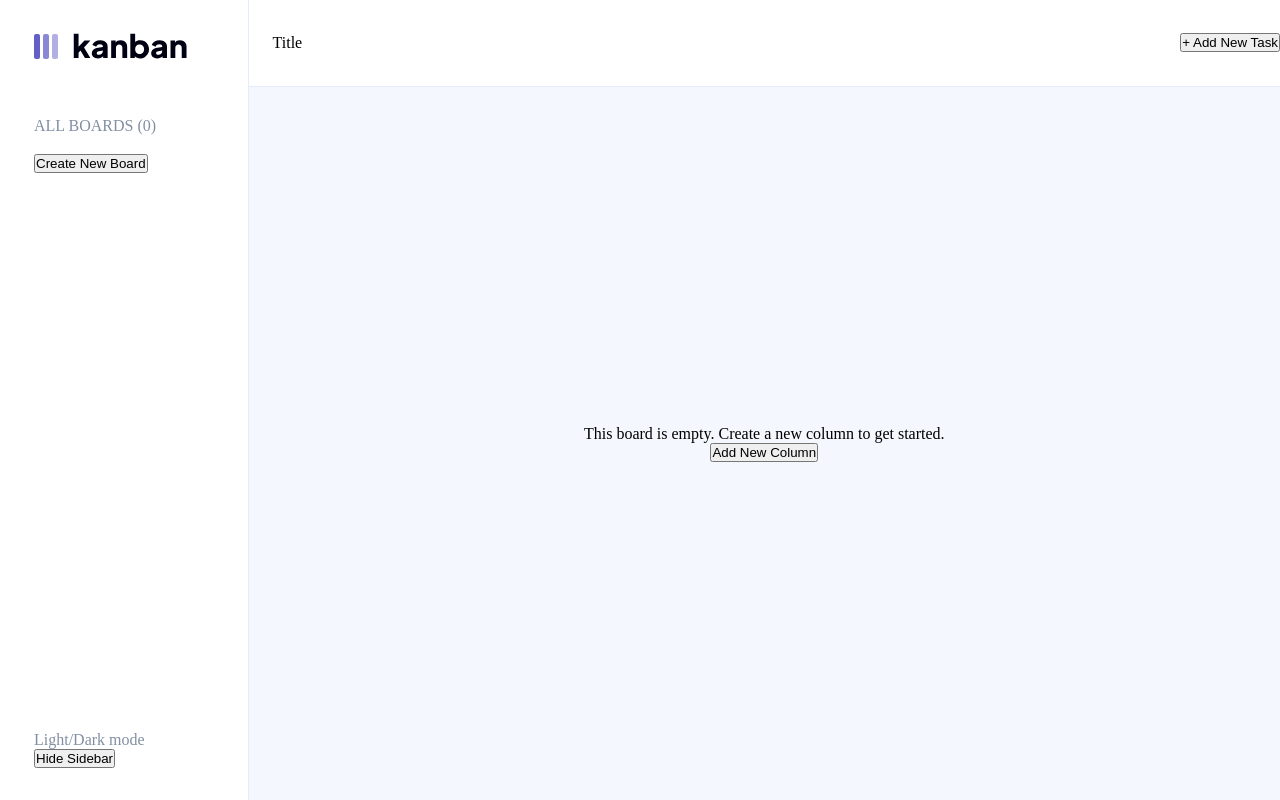
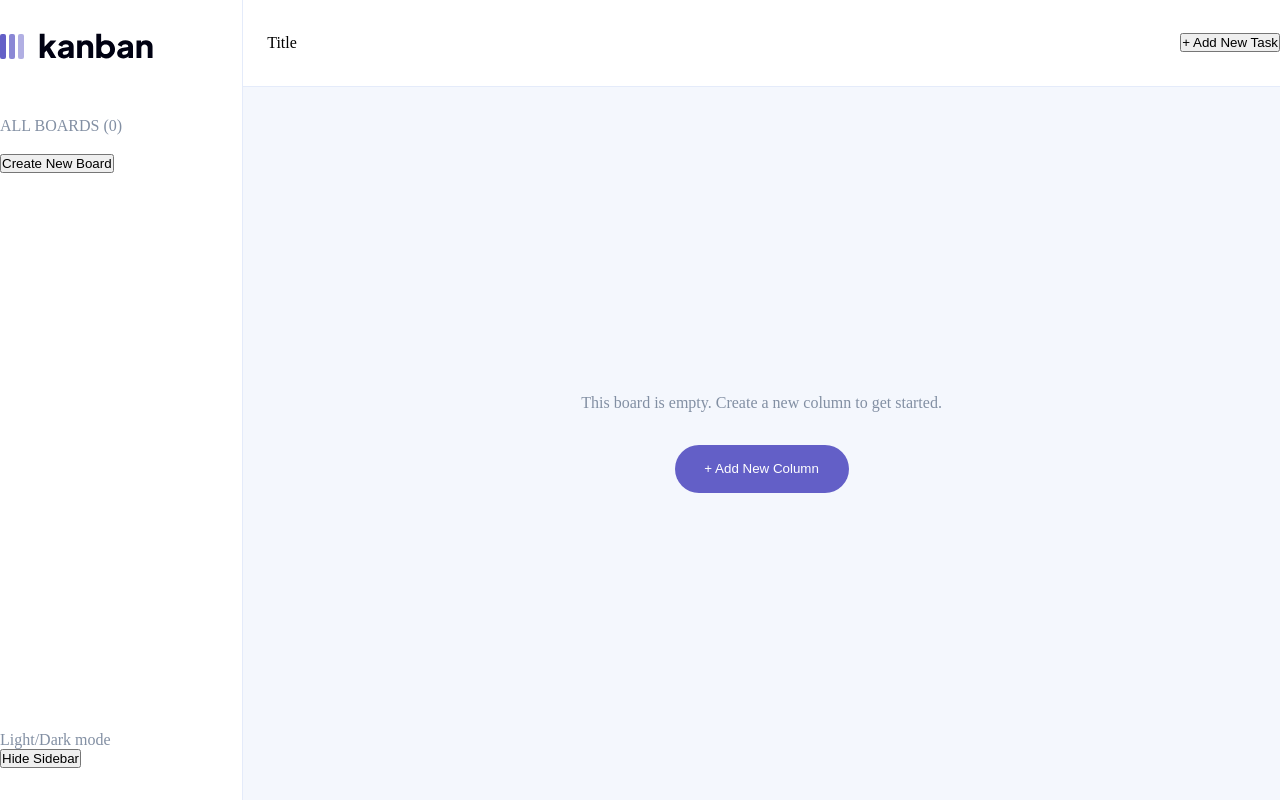
Before and after one commit to saidgachaev/kanban-task-manager, a React (Vite) app: page / in a window 1280 px wide. Built offline with nearby package versions, Linux system fonts and the light colour scheme.

Commit message:
styling board

```diff
--- a/src/components/Board/Board.tsx
+++ b/src/components/Board/Board.tsx
@@ -1,11 +1,11 @@
-import './index.css'
+import './index.css';
 const Board = () => {
-    return (
-        <div className="board">
-            This board is empty. Create a new column to get started.
-            <button>Add New Column</button>
-        </div>
-    );
+	return (
+		<div className='board'>
+			<div className='title'>This board is empty. Create a new column to get started.</div>
+			<button className='add-column-button'>+ Add New Column</button>
+		</div>
+	);
 };
 
 export default Board;
--- a/src/components/Board/index.css
+++ b/src/components/Board/index.css
@@ -6,3 +6,18 @@
     justify-content: center;
     align-items: center;
 }
+
+.title {
+    color: #828FA3;
+    margin-bottom: 33px;
+}
+
+.add-column-button {
+    height: 48px;
+    width: 174px;
+    background-color: #635FC7;
+    color: #ffff;
+    border: none;
+    border-radius: 24px;
+    cursor: pointer;
+}
--- a/src/components/Sidebar/Sidebar.tsx
+++ b/src/components/Sidebar/Sidebar.tsx
@@ -10,6 +10,7 @@ interface Board {
 
 const Sidebar = () => {
 	const [boardsList, setBoardsList] = useState<Board[]>([]);
+	const [selectedBoard, setSelectedBoard] = useState<number | null>(null);
 
 	const handleCreateNewBoard = () => {
 		const newBoard = {
@@ -17,6 +18,10 @@ const Sidebar = () => {
 			title: 'new board',
 		};
 		setBoardsList((prevBoardsList) => [...prevBoardsList, newBoard]);
+	};
+
+	const handleBoardClick = (id: number) => {
+		setSelectedBoard(id);
 	};
 
 	return (
@@ -27,7 +32,11 @@ const Sidebar = () => {
 				<div className='sidebar-boards'>
 					{boardsList.map((board) => {
 						return (
-							<div key={board.id} className='sidebar-board'>
+							<div
+								key={board.id}
+								className={`sidebar-board ${selectedBoard === board.id ? 'selected' : ''}`}
+								onClick={() => handleBoardClick(board.id)}
+							>
 								<img src={boardIcon} alt='Board Icon' className='board-icon' />
 								<span>{board.title}</span>
 							</div>
--- a/src/components/Sidebar/index.css
+++ b/src/components/Sidebar/index.css
@@ -6,8 +6,13 @@
 	width: 300px;
 	border-right: 1px solid #e4ebfa;
 	padding-top: 33px;
-	padding-left: 34px;
 	color: #828FA3;
+}
+
+
+.selected {
+	color: #fff;
+	background-color: #635FC7;
 }
 
 .all-boards-title {
```
